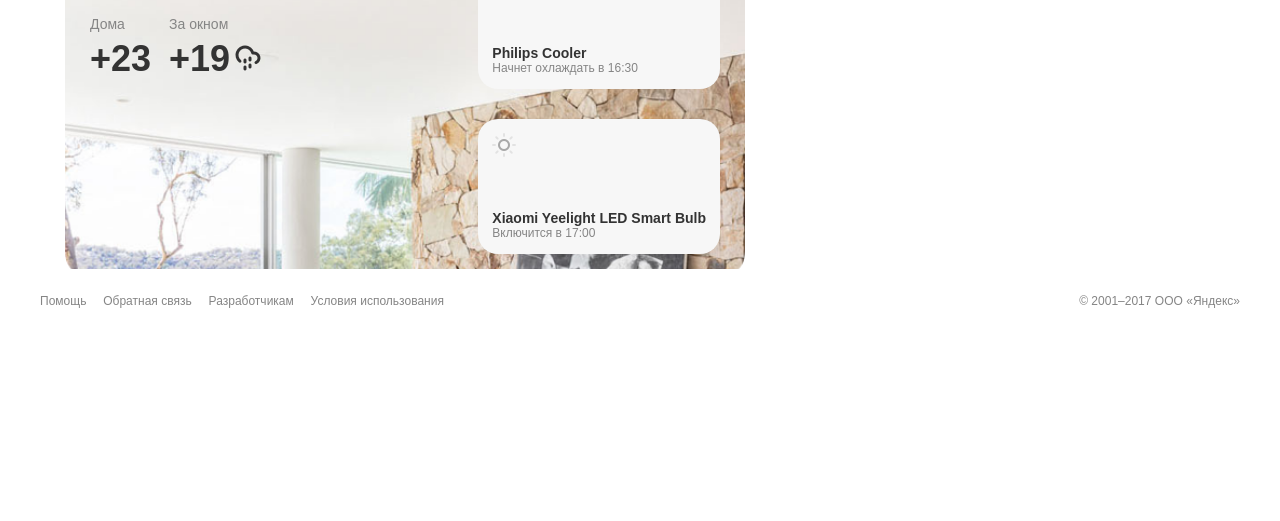
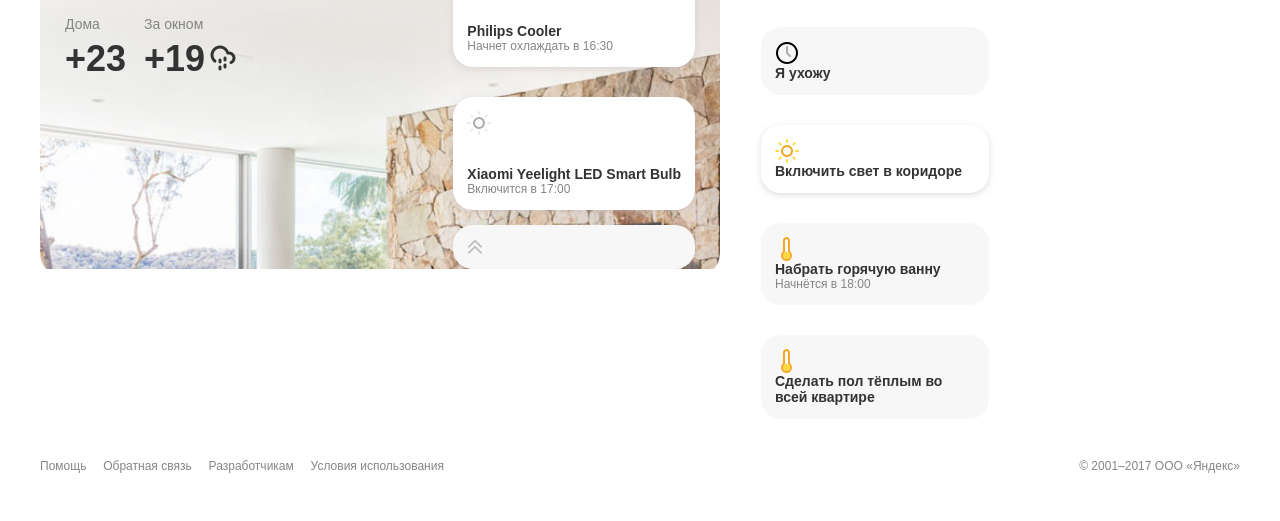
Before and after one commit to S1ealth/entrance-task-2-2, a plain HTML site: page www/index.html in a window 1280 px wide. Shown: the part 279-800 px from the top of the page. Drawn offline with Linux system fonts and the light colour scheme.

Commit message:
add scenario block
fix card styles layout

```diff
--- a/www/css/main.css
+++ b/www/css/main.css
@@ -1,5 +1,4 @@
 body {
-  background: white;
   font-family: Arial, Helvetica, sans-serif;
   box-sizing: border-box;
   margin: 0;
@@ -54,7 +53,6 @@ header {
   border-top-style: solid;
   display: flex;
   margin-top: 33px;
-  flex-basis: 100%;
 }
 /* main block */
 .main-block {
@@ -71,7 +69,6 @@ header {
 }
 .board-grid {
   margin-top: 26px;
-  margin-left: 25px;
   background-image: url('../img/bg@1x.png');
   background-size: cover;
   background-repeat: no-repeat;
@@ -124,6 +121,11 @@ header {
   display: flex;
   flex-direction: column;
 }
+.board-card-container .last {
+  margin: 0;
+  flex-basis: 0;
+  height: 41px;
+}
 .card {
   background: #F7F7F7;
   border-radius: 20px;
@@ -133,6 +135,11 @@ header {
   display: flex;
   flex-direction: column;
   justify-content: space-between;
+}
+.on {
+  background: #FFFFFF;
+  box-shadow: 0 2px 6px 0 rgba(197,186,186,0.50);
+  border-radius: 20px;
 }
 .card .task {
   font-size: 14px;
@@ -155,6 +162,13 @@ header {
 .scenarios {
   margin-top: 29px;
   margin-left: 0;
+}
+.scenarios-grid {
+  display: flex;
+  flex-wrap: wrap;
+}
+.scenarios-grid .card {
+  margin: 15px;
 }
 /* footer */
 .bot-menu {
--- a/www/index.html
+++ b/www/index.html
@@ -47,25 +47,51 @@
               </div>
           </div>
           <div class='board-card-container'>
-              <div class='card'>
+              <div class='card on'>
                   <img class='icon' src='./img/icon_temperature@1x.png'>
                   <div>
                       <div class='task'>Philips Cooler</div>
                       <div class='info'>Начнет охлаждать в 16:30</div>
                   </div>
               </div>
-              <div class='card'>
+              <div class='card on'>
                   <img class='icon' src='./img/icon_sun@1x.png'>
                   <div>
                       <div class='task'>Xiaomi Yeelight LED Smart Bulb</div>
                       <div class='info'>Включится в 17:00</div>
                   </div>
               </div>
+              <div class='card last'>
+                  <img class='icon' src='./img/M.png'>
+              </div>
           </div>
         </div>
       </div>
       <div class='scenarios'>
         <h2>Избранные сценарии</h2>
+        <div class='scenarios-grid'>
+            <div class='card'>
+              <img class='icon' src='./img/icon_temperature_2@1x.png'>
+              <div class='task'>Выключить весь свет в доме и во дворе</div>
+            </div>
+            <div class='card'>
+              <img class='icon' src='./img/icon_scheduled@1x.png'>
+              <div class='task'>Я ухожу</div>
+            </div>
+            <div class='card on'>
+              <img class='icon' src='./img/icon_sun_2@1x.png'>
+              <div class='task'>Включить свет в коридоре</div>
+            </div>
+            <div class='card'>
+              <img class='icon' src='./img/icon_temperature_2@1x.png'>
+              <div class='task'>Набрать горячую ванну</div>
+              <div class='info'>Начнётся в 18:00</div>
+            </div>
+            <div class='card'>
+              <img class='icon' src='./img/icon_temperature_2@1x.png'>
+              <div class='task'>Сделать пол тёплым во всей квартире</div>
+            </div>
+        </div>
       </div>
     </div>
     <div class='my-devices'></div>
```
Also changed, not shown: www/img/M.png (added).
